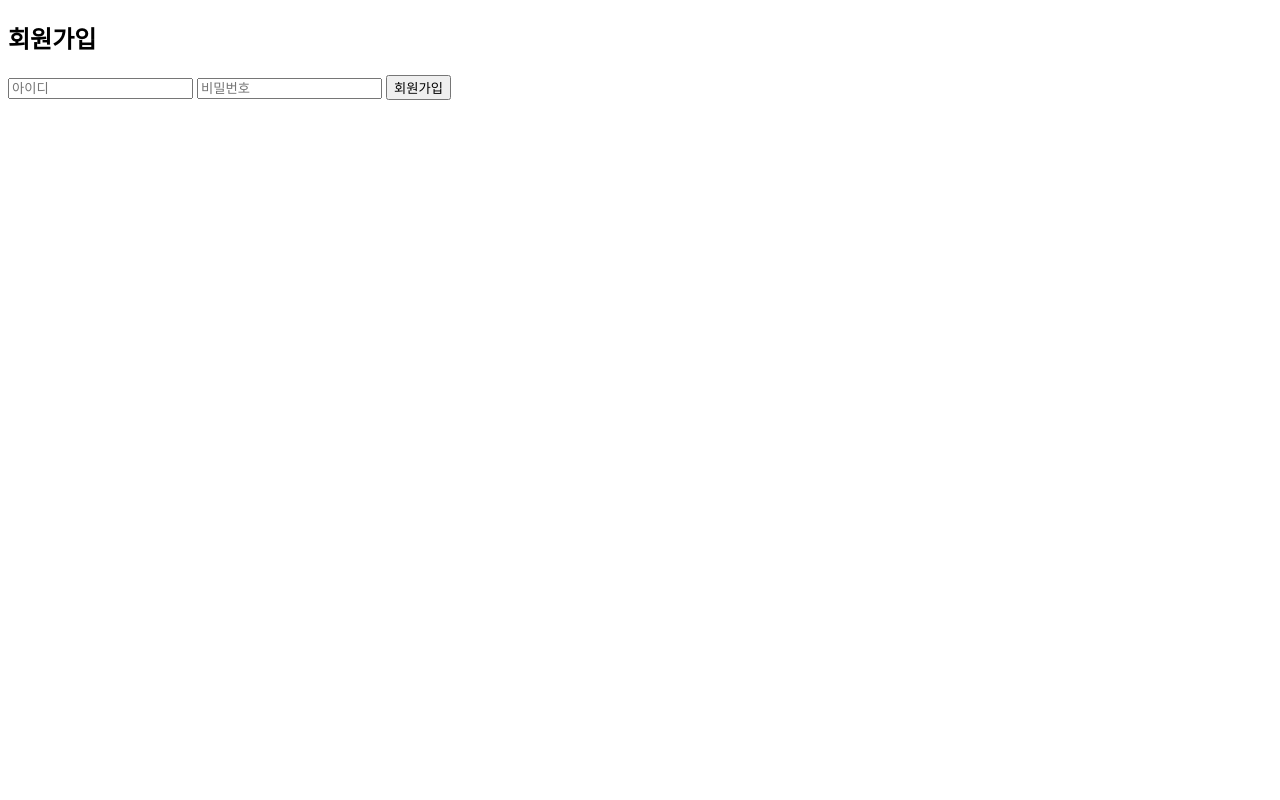
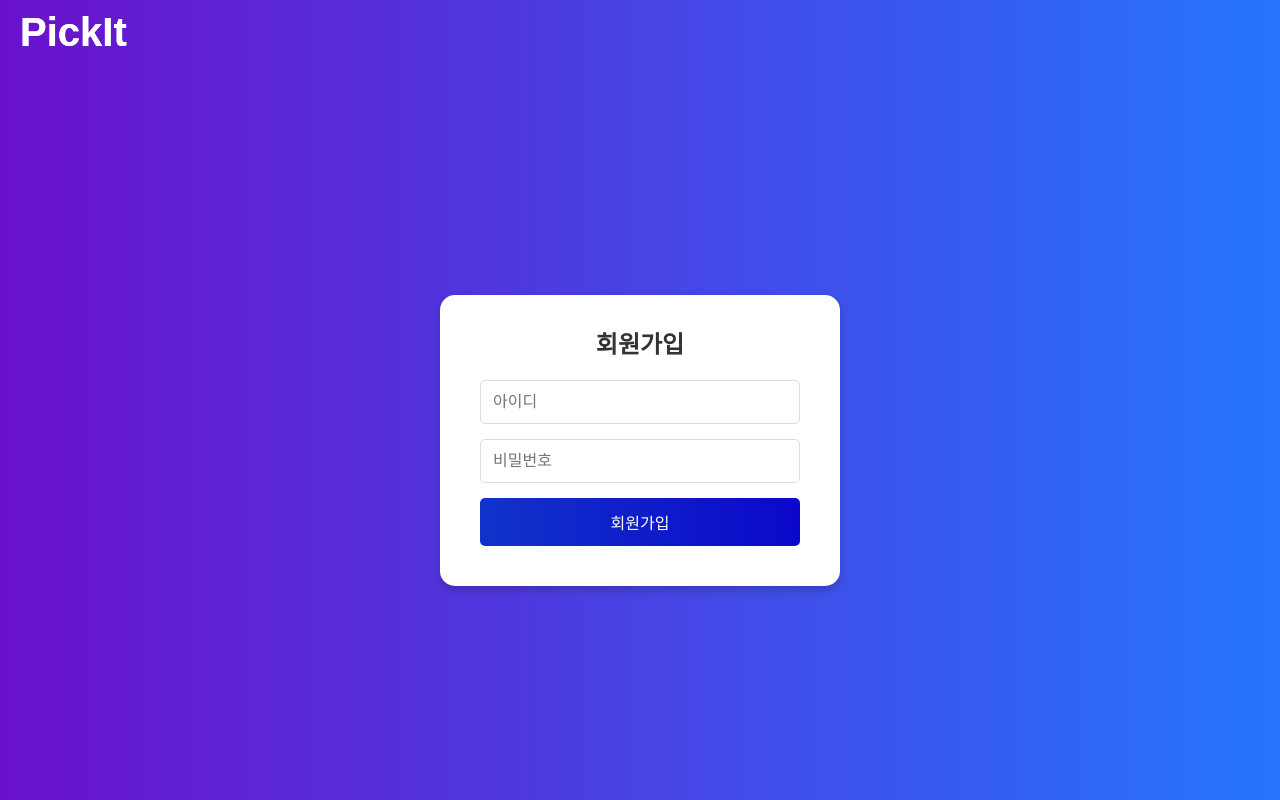
Before and after one commit to sookite22/CloudSeven24, a website: page public/signup.html in a window 1280 px wide. Drawn offline with Linux system fonts and the light colour scheme.

Commit message:
A little bit style

```diff
--- a/public/css/login.css
+++ b/public/css/login.css
@@ -14,7 +14,7 @@ header {
 
 /* Logo Styles */
 .logo {
-  font-size: 20px;
+  font-size: 40px;
   font-weight: bold;
   color: #ffffff;
   text-decoration: none;
@@ -26,9 +26,8 @@ header {
   color: #e3e3e3; /* Slight hover effect */
 }
 
-/* Add spacing for the content to avoid overlap with the header */
 .container {
-  margin-top: 80px; /* Adjust based on header height */
+  margin-top: 80px;
 }
 
 /* Reset and Basic Styles */
@@ -59,7 +58,7 @@ body {
 h2.login {
   font-size: 24px;
   margin-bottom: 20px;
-  color: #42037d;
+  color: #24037d;
   font-weight: bold;
 }
 
@@ -80,7 +79,7 @@ input {
 
 input:focus {
   outline: none;
-  border-color: #42037d;
+  border-color: #0f037d;
   box-shadow: 0 0 8px rgba(66, 3, 125, 0.2);
 }
 
@@ -91,14 +90,14 @@ button {
   font-size: 16px;
   font-weight: bold;
   color: white;
-  background: #42037d;
+  background: #0b037d;
   border: none;
   border-radius: 5px;
   cursor: pointer;
 }
 
 button:hover {
-  background: #6a11cb;
+  background: #1114cb;
 }
 
 /* Links */
--- /dev/null
+++ b/public/css/signup.css
@@ -0,0 +1,110 @@
+/* Header Styles */
+header {
+  position: absolute;
+  top: 0;
+  left: 0;
+  width: 100%;
+  padding: 10px 20px;
+  background-color: transparent;
+  z-index: 100;
+  display: flex;
+  align-items: center;
+  box-sizing: border-box;
+}
+
+/* Logo Styles */
+.logo {
+  font-size: 40px;
+  font-weight: bold;
+  color: #ffffff;
+  text-decoration: none;
+  background: rgb(255, 255, 255);
+  background-clip: text;
+}
+
+.logo:hover {
+  color: #e3e3e3; /* Slight hover effect */
+}
+
+.container {
+  margin-top: 80px;
+}
+
+/* Basic Reset */
+* {
+  margin: 0;
+  padding: 0;
+  box-sizing: border-box;
+}
+
+body {
+  margin: 0;
+  padding: 0;
+  font-family: Arial, sans-serif;
+  background: linear-gradient(to right, #6a11cb, #2575fc);
+  color: #fff;
+  display: flex;
+  justify-content: center;
+  align-items: center;
+  height: 100vh;
+}
+
+/* Container for the form */
+.container {
+  background: #fff;
+  color: #333;
+  padding: 30px 40px;
+  border-radius: 15px;
+  box-shadow: 0 4px 10px rgba(0, 0, 0, 0.2);
+  text-align: center;
+  width: 100%;
+  max-width: 400px;
+}
+
+h2 {
+  margin-bottom: 20px;
+  font-size: 24px;
+}
+
+form {
+  display: flex;
+  flex-direction: column;
+  gap: 15px;
+}
+
+input[type="text"],
+input[type="password"] {
+  width: 100%;
+  padding: 12px;
+  border: 1px solid #ddd;
+  border-radius: 5px;
+  font-size: 16px;
+}
+
+input[type="text"]:focus,
+input[type="password"]:focus {
+  border-color: #6a11cb;
+  outline: none;
+  box-shadow: 0 0 5px rgba(106, 17, 203, 0.5);
+}
+
+button {
+  background: linear-gradient(to right, #1133cb, #0b08c9);
+  color: #fff;
+  padding: 12px;
+  border: none;
+  border-radius: 5px;
+  font-size: 16px;
+  cursor: pointer;
+  transition: background 0.3s ease;
+}
+
+button:hover {
+  background: linear-gradient(to right, #2575fc, #6a11cb);
+}
+
+#message {
+  margin-top: 10px;
+  font-size: 14px;
+  color: red;
+}
--- a/public/signup.html
+++ b/public/signup.html
@@ -1,42 +1,50 @@
 <!DOCTYPE html>
 <html lang="en">
   <head>
-    <meta charset="UTF-8">
+    <meta charset="UTF-8" />
+    <meta name="viewport" content="width=device-width, initial-scale=1.0" />
     <title>회원가입</title>
+    <link rel="stylesheet" href="/public/css/signup.css" />
   </head>
   <body>
+    <header>
+      <a href="home.html" class="logo">PickIt</a>
+    </header>
+    <div class="container">
       <h2>회원가입</h2>
       <form id="signupForm">
-        <input type="text" id="username" placeholder="아이디" required>
-        <input type="password" id="password" placeholder="비밀번호" required>
+        <input type="text" id="username" placeholder="아이디" required />
+        <input type="password" id="password" placeholder="비밀번호" required />
         <button type="submit">회원가입</button>
       </form>
       <div id="message"></div>
+    </div>
 
     <script>
-        const signupForm = document.getElementById('signupForm');
-        signupForm.addEventListener('submit', async function (event) {
+      const signupForm = document.getElementById("signupForm");
+      signupForm.addEventListener("submit", async function (event) {
         event.preventDefault();
-            const username = document.getElementById('username').value;
-            const password = document.getElementById('password').value;
+        const username = document.getElementById("username").value;
+        const password = document.getElementById("password").value;
 
         try {
-                const response = await fetch('http://localhost:5500/signup', {
-                    method: 'POST',
-                    headers: { 'Content-Type': 'application/json' },
-                    body: JSON.stringify({ username, password })
+          const response = await fetch("http://localhost:5500/signup", {
+            method: "POST",
+            headers: { "Content-Type": "application/json" },
+            body: JSON.stringify({ username, password }),
           });
 
           const data = await response.json();
           if (response.ok) {
-                    alert('회원가입 성공!');
-                    window.location.href = 'login.html';
+            alert("회원가입 성공!");
+            window.location.href = "login.html";
           } else {
-                    document.getElementById('message').textContent = data.message;
+            document.getElementById("message").textContent = data.message;
           }
         } catch (error) {
-                console.error('회원가입 요청 중 오류 발생:', error);
-                document.getElementById('message').textContent = '서버에 접속할 수 없습니다.';
+          console.error("회원가입 요청 중 오류 발생:", error);
+          document.getElementById("message").textContent =
+            "서버에 접속할 수 없습니다.";
         }
       });
     </script>
```
Also changed, not shown: public/home.html (+3 -3 lines), public/login.html (+1 -1 lines). Lines whose indentation alone changed are shown as unchanged.
